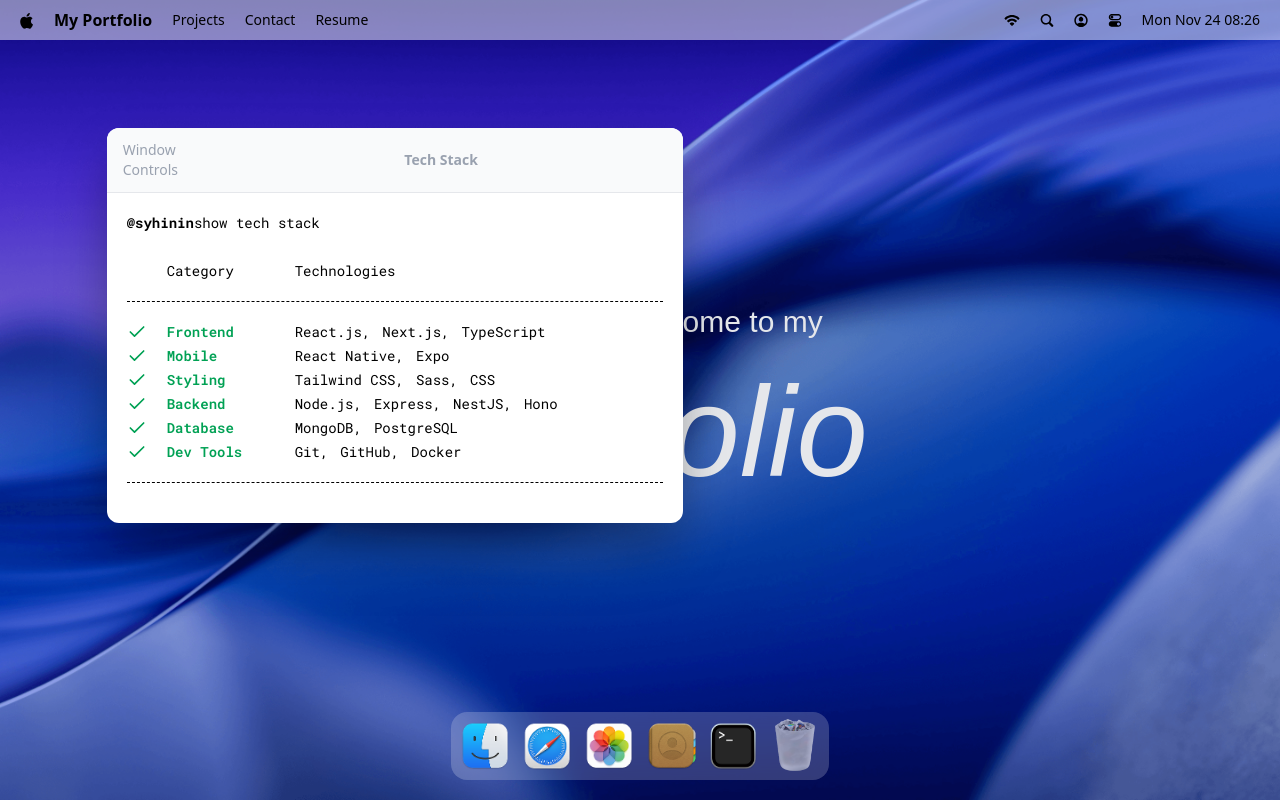
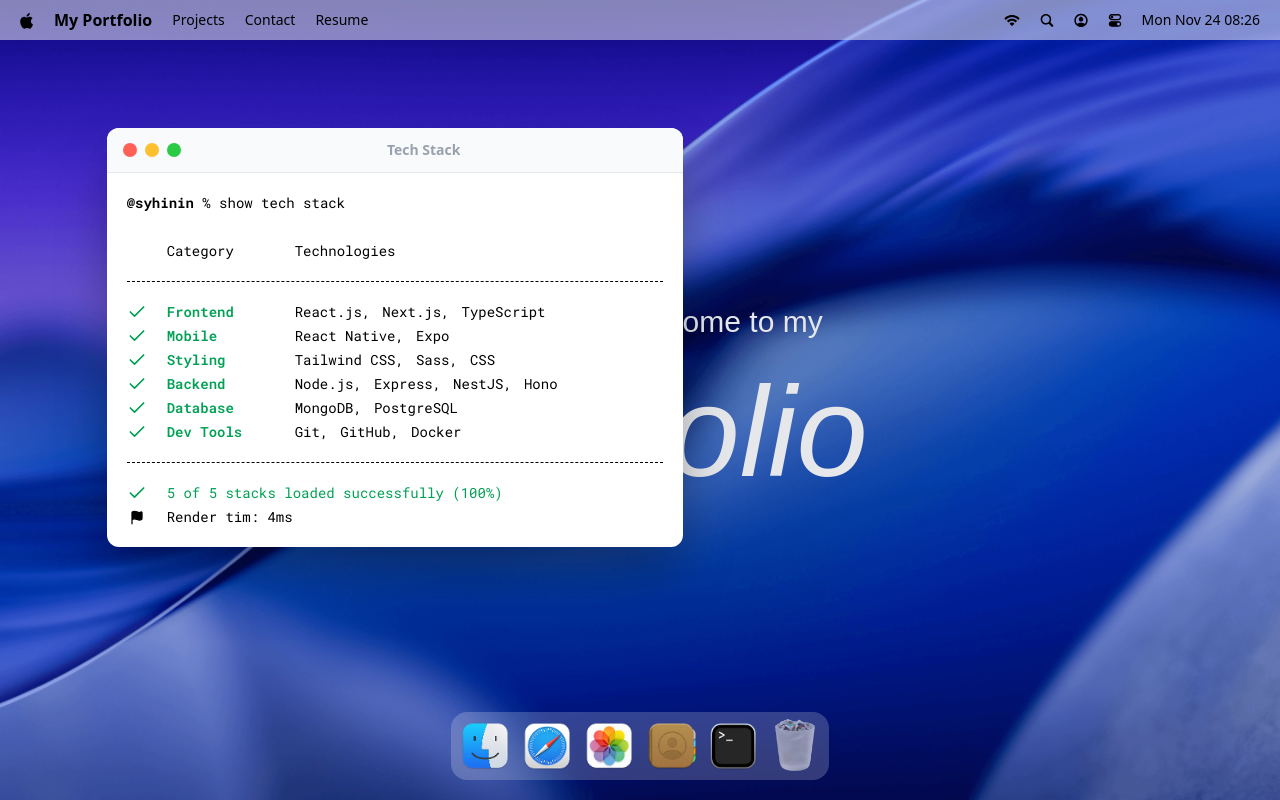
Before and after one commit to syhinin/macos-portfolio, a React (Vite) app: page / in a window 1280 px wide. Both pictures are taken after a click on the button 733 px from the left and 746 px from the top of the page. Built offline with nearby package versions, Linux system fonts and the light colour scheme; a web font is replaced by a local one.

Commit message:
add terminal window and withMacOSWindow HOC animation logic.

```diff
--- /dev/null
+++ b/src/components/WindowControls.jsx
@@ -0,0 +1,12 @@
+import { useWindowStore } from "@store";
+
+export const WindowControls = ({ target }) => {
+    const { closeWindow } = useWindowStore()
+    return (
+        <div id="window-controls">
+            <button type="button" className="close" onClick={() => closeWindow(target)}></button>
+            <button type="button" className="minimize"></button>
+            <button type="button" className="maximize"></button>
+        </div>
+    )
+}
--- a/src/components/index.js
+++ b/src/components/index.js
@@ -1,4 +1,5 @@
 export { Navbar } from "./Navbar";
 export { Welcome } from "./Welcome";
 export { Dock } from "./Dock";
+export { WindowControls } from "./WindowControls";
 export { TerminalWindow } from "./windows";
--- a/src/components/windows/Terminal.jsx
+++ b/src/components/windows/Terminal.jsx
@@ -1,20 +1,20 @@
-import { Check } from "lucide-react";
+import { Check, Flag } from "lucide-react";
 
 import { TECH_STACK } from "@constants";
+import { WindowControls } from "@components";
 import { withMacOSWindow } from "@hoc";
 
-console.log(TECH_STACK.length);
 const Terminal = () => {
     return (
         <>
             <div id="window-header">
-                <p>Window Controls</p>
+                <WindowControls target="terminal" />
                 <h2>Tech Stack</h2>
             </div>
             <div className="techstack">
                 <p>
-                    <span className="font-bold">@syhinin</span>
-                    show tech stack
+                    <span className="font-bold">@syhinin </span>
+                    % show tech stack
                 </p>
                 <div className="label">
                     <p className="w-32"> Category</p>
@@ -33,6 +33,10 @@
                         </li>
                     ))}
                 </ul>
+                <div className="footnote">
+                    <p><Check size={20} /> 5 of 5 stacks loaded successfully (100%)</p>
+                    <p className="text-black"><Flag size={15} fill="black" />Render tim: 4ms</p>
+                </div>
             </div>
         </>
     );
--- a/src/hoc/withMacOSWindow.jsx
+++ b/src/hoc/withMacOSWindow.jsx
@@ -1,4 +1,7 @@
-import { useRef } from "react";
+import { useRef, useLayoutEffect } from "react";
+import { useGSAP } from "@gsap/react";
+import { Draggable } from "gsap/Draggable";
+import gsap from "gsap";
 
 import { useWindowStore } from "@store";
 
@@ -9,6 +12,44 @@
         const { isOpen, zIndex } = windows[windowKey]
 
         const ref = useRef(null);
+
+        // Add open and close animation
+        useGSAP(() => {
+            const el = ref.current
+
+            if (!el || !isOpen) return;
+
+            el.style.display = "block"
+
+            gsap.fromTo(el, {
+                scale: 0.8,
+                opacity: 0,
+                y: 40,
+            }, { scale: 1, opacity: 1, y: 0, duration: 0.2, ease: "power3.out" })
+        }, [isOpen])
+
+        // Add Draggable effect
+        useGSAP(() => {
+            const el = ref.current
+
+            if (!el) return;
+
+            const [instance] = Draggable.create(el, {
+                onPress: () => focusWindow(windowKey),
+            })
+
+            return () => instance.kill()
+        }, [])
+
+        useLayoutEffect(() => {
+            const el = ref.current
+
+            if (!el) return;
+
+            el.style.display = isOpen ? "block" : "none"
+
+        }, [isOpen])
+
 
         return (
             <section id={windowKey} ref={ref} style={{ zIndex }} className="absolute">
```
